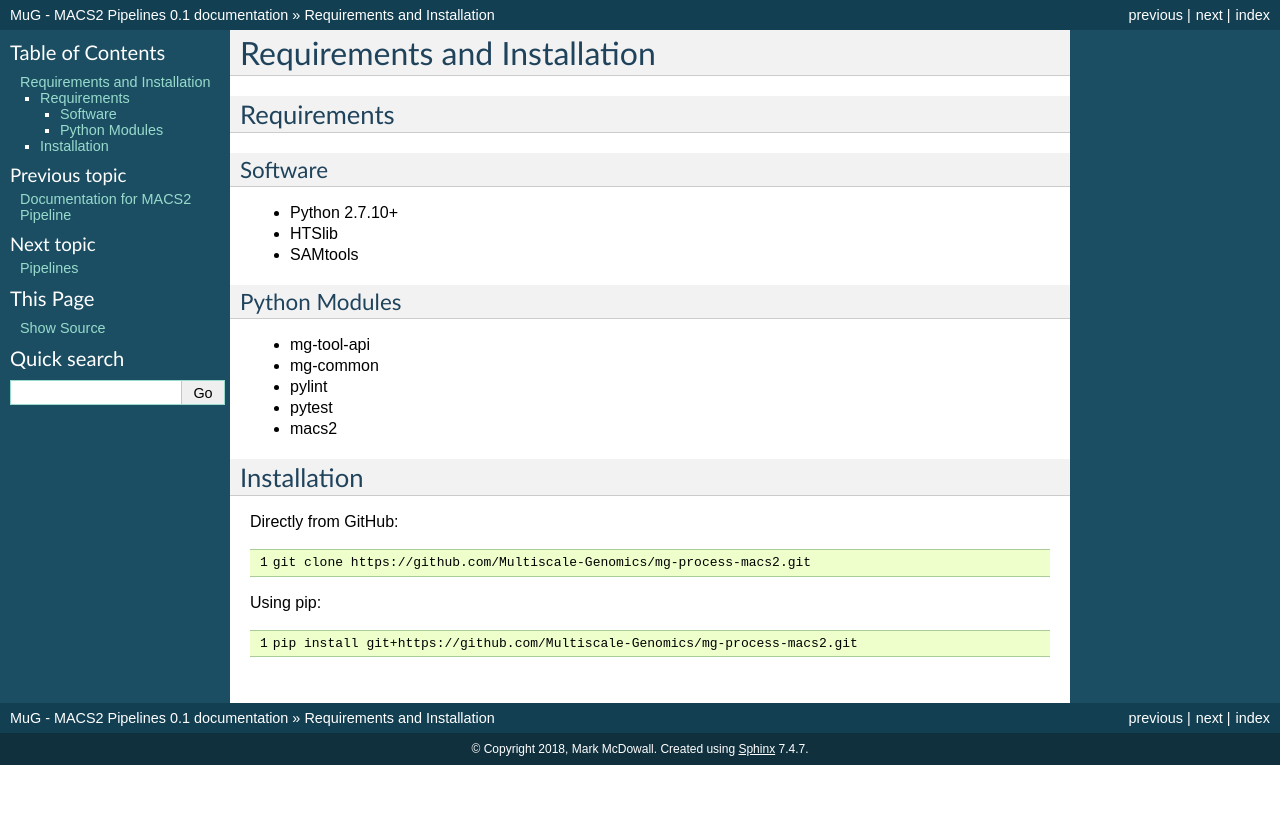
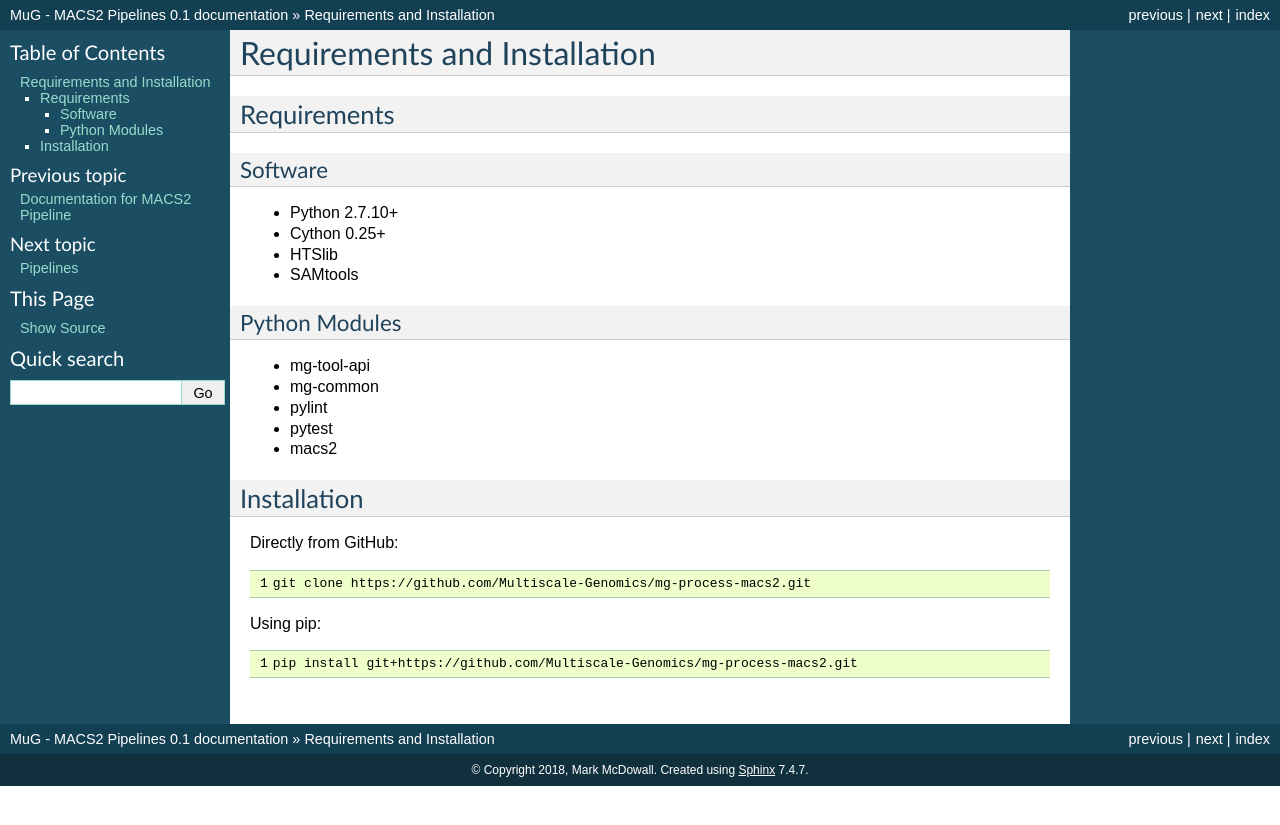
Before and after one commit to Multiscale-Genomics/mg-process-macs2, a Sphinx documentation site: the page built from docs/install.rst, in a window 1280 px wide. Shown: the top 825 px of the page. Built offline with Sphinx 7.4.7, drawn with Linux system fonts in a browser that asks for light colours.

Commit message:
Updated the installation procedure to include the version of cython

```diff
--- a/docs/install.rst
+++ b/docs/install.rst
@@ -23,6 +23,7 @@ Software
 ^^^^^^^^
 
 - Python 2.7.10+
+- Cython 0.25+
 - HTSlib
 - SAMtools
 
```
